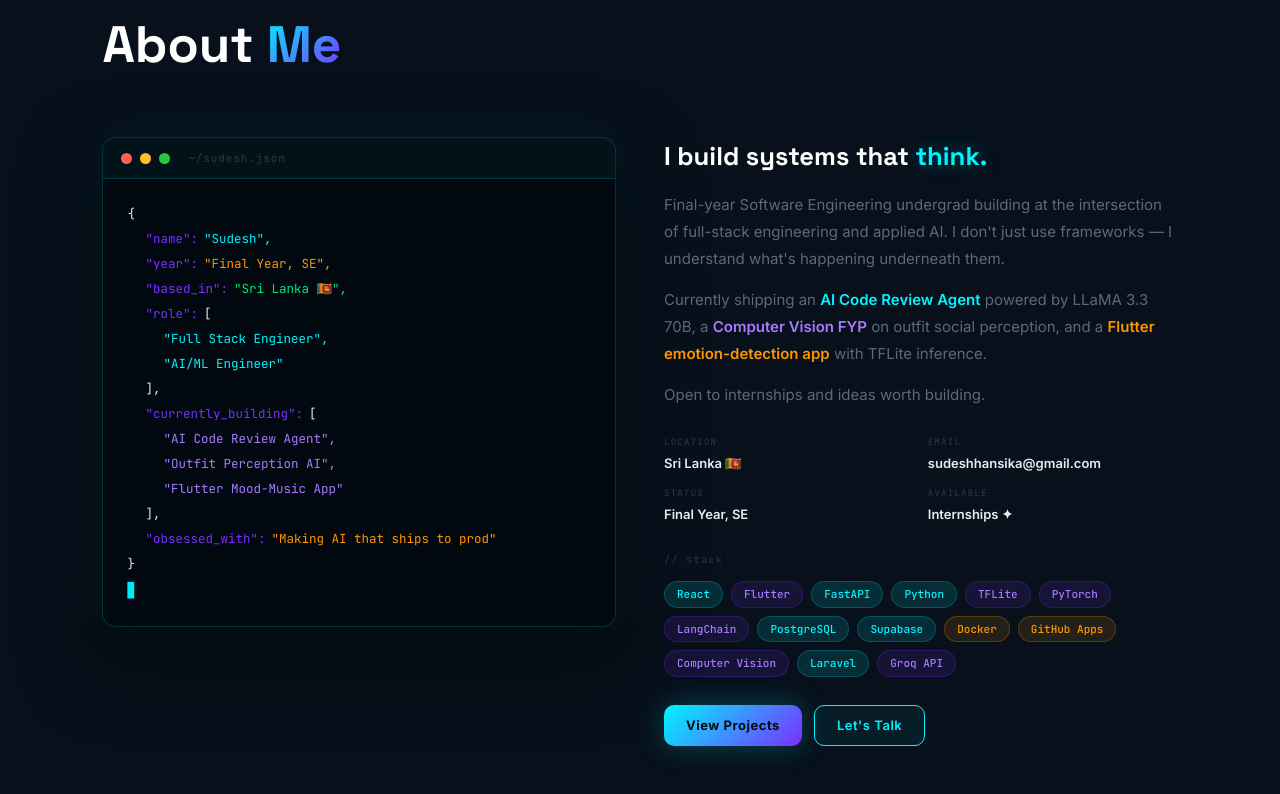
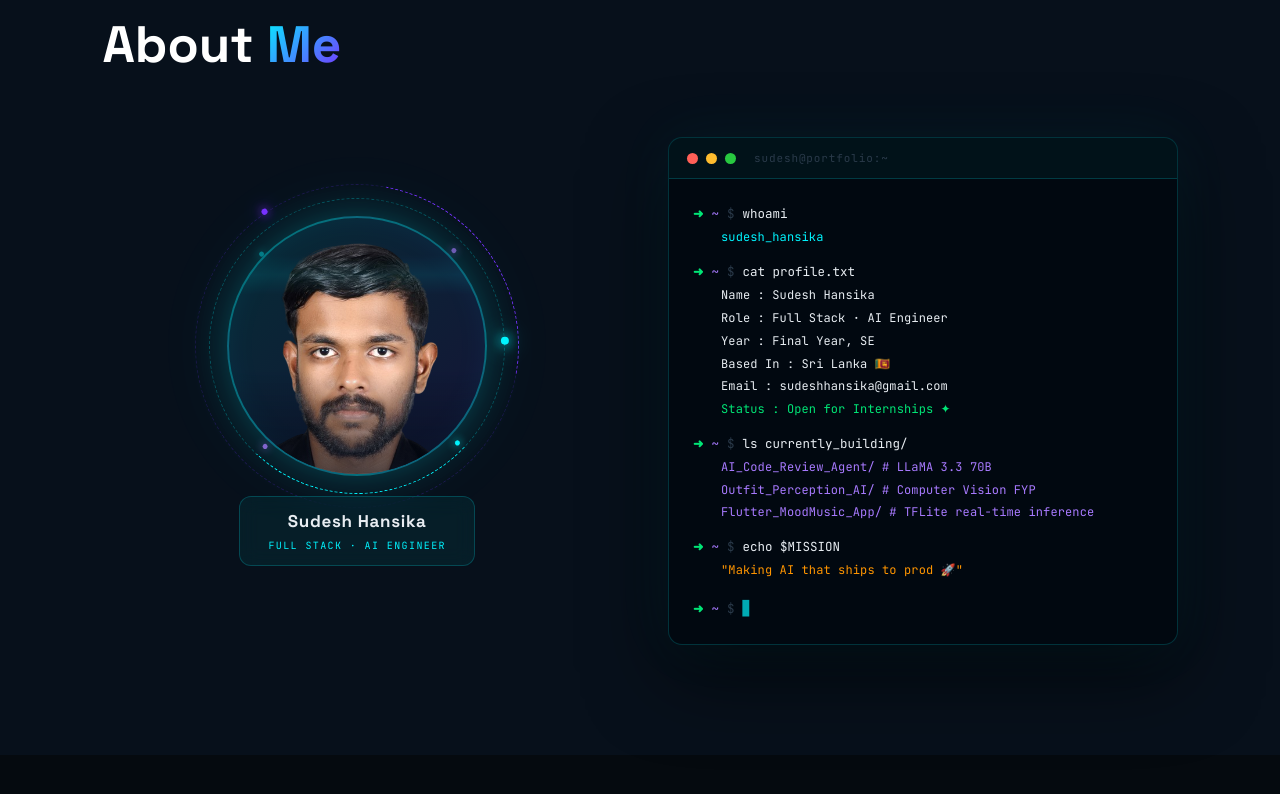
Before and after one commit to Sudesh-2002/personal-portfolio, a React (Vite) app: page / in a window 1280 px wide. Shown: the part 926-1720 px from the top of the page. Built offline with nearby package versions, Linux system fonts and the light colour scheme.

Commit message:
feat(about): redesign About section with profile image and CMD terminal

```diff
--- a/src/components/About.jsx
+++ b/src/components/About.jsx
@@ -22,82 +22,299 @@ export function SectionTitle({ label, title, titleAccent }) {
   );
 }
 
-/* ─── Animated JSON terminal ──────────────────────────────────── */
-const jsonLines = [
-  { txt: '{',                                                             indent: 0, color: '#E8EDF2' },
-  { txt: '"name":',          val: '"Sudesh"',                            indent: 1, color: '#7B2FFF', vc: '#00F5FF' },
-  { txt: '"year":',          val: '"Final Year, SE"',                    indent: 1, color: '#7B2FFF', vc: '#FF9500' },
-  { txt: '"based_in":',      val: '"Sri Lanka 🇱🇰"',                     indent: 1, color: '#7B2FFF', vc: '#00E676' },
-  { txt: '"role":',          val: null,                                   indent: 1, color: '#7B2FFF' },
-  { txt: '  "Full Stack Engineer",',                                      indent: 2, color: '#00F5FF' },
-  { txt: '  "AI/ML Engineer"',                                            indent: 2, color: '#00F5FF' },
-  { txt: '],',                                                            indent: 1, color: '#E8EDF2' },
-  { txt: '"currently_building":',  val: null,                            indent: 1, color: '#7B2FFF' },
-  { txt: '  "AI Code Review Agent",',                                     indent: 2, color: '#A87AFF' },
-  { txt: '  "Outfit Perception AI",',                                     indent: 2, color: '#A87AFF' },
-  { txt: '  "Flutter Mood-Music App"',                                    indent: 2, color: '#A87AFF' },
-  { txt: '],',                                                            indent: 1, color: '#E8EDF2' },
-  { txt: '"obsessed_with":',  val: '"Making AI that ships to prod"',      indent: 1, color: '#7B2FFF', vc: '#FF9500' },
-  { txt: '}',                                                             indent: 0, color: '#E8EDF2' },
+/* ─── CMD Terminal ────────────────────────────────────────────── */
+const cmdScript = [
+  { type: 'prompt', text: 'whoami' },
+  { type: 'output', text: 'sudesh_hansika', color: '#00F5FF' },
+  { type: 'gap' },
+  { type: 'prompt', text: 'cat profile.txt' },
+  { type: 'output', text: 'Name     :  Sudesh Hansika',        color: '#E8EDF2' },
+  { type: 'output', text: 'Role     :  Full Stack · AI Engineer', color: '#E8EDF2' },
+  { type: 'output', text: 'Year     :  Final Year, SE',         color: '#E8EDF2' },
+  { type: 'output', text: 'Based In :  Sri Lanka 🇱🇰',          color: '#E8EDF2' },
+  { type: 'output', text: 'Email    :  sudeshhansika@gmail.com', color: '#E8EDF2' },
+  { type: 'output', text: 'Status   :  Open for Internships ✦', color: '#00E676' },
+  { type: 'gap' },
+  { type: 'prompt', text: 'ls currently_building/' },
+  { type: 'output', text: 'AI_Code_Review_Agent/    # LLaMA 3.3 70B', color: '#A87AFF' },
+  { type: 'output', text: 'Outfit_Perception_AI/    # Computer Vision FYP', color: '#A87AFF' },
+  { type: 'output', text: 'Flutter_MoodMusic_App/   # TFLite real-time inference', color: '#A87AFF' },
+  { type: 'gap' },
+  { type: 'prompt', text: 'echo $MISSION' },
+  { type: 'output', text: '"Making AI that ships to prod 🚀"', color: '#FF9500' },
+  { type: 'gap' },
+  { type: 'cursor' },
 ];
 
-function JsonTerminal() {
-  const [visible, setVisible] = useState([]);
+function useTypewriter(text, startDelay, speed = 38) {
+  const [displayed, setDisplayed] = useState('');
+  useEffect(() => {
+    setDisplayed('');
+    let i = 0;
+    const t = setTimeout(() => {
+      const iv = setInterval(() => {
+        i++;
+        setDisplayed(text.slice(0, i));
+        if (i >= text.length) clearInterval(iv);
+      }, speed);
+      return () => clearInterval(iv);
+    }, startDelay);
+    return () => clearTimeout(t);
+  }, [text, startDelay, speed]);
+  return displayed;
+}
+
+function CmdLine({ item, startDelay, visible }) {
+  const typed = useTypewriter(
+    item.type === 'prompt' ? item.text : '',
+    item.type === 'prompt' ? startDelay : 0,
+    36
+  );
+
+  if (!visible) return null;
+
+  if (item.type === 'gap') return <div style={{ height: '10px' }} />;
+
+  if (item.type === 'cursor') {
+    return (
+      <div style={{ display: 'flex', alignItems: 'center', gap: '8px', marginTop: '2px' }}>
+        <span style={{ color: '#00E676', fontWeight: 700, userSelect: 'none' }}>➜</span>
+        <span style={{ color: '#A87AFF' }}>~</span>
+        <span style={{ color: 'var(--text-dim)' }}>$</span>
+        <motion.span
+          animate={{ opacity: [1, 0, 1] }}
+          transition={{ duration: 1, repeat: Infinity }}
+          style={{ color: 'var(--cyan)', fontSize: '14px' }}
+        >▋</motion.span>
+      </div>
+    );
+  }
+
+  if (item.type === 'prompt') {
+    return (
+      <div style={{ display: 'flex', alignItems: 'center', gap: '8px', flexWrap: 'wrap' }}>
+        <span style={{ color: '#00E676', fontWeight: 700, userSelect: 'none' }}>➜</span>
+        <span style={{ color: '#A87AFF' }}>~</span>
+        <span style={{ color: 'var(--text-dim)' }}>$</span>
+        <span style={{ color: '#E8EDF2' }}>{typed}</span>
+        {typed.length < item.text.length && (
+          <motion.span animate={{ opacity: [1, 0, 1] }} transition={{ duration: 0.6, repeat: Infinity }}
+            style={{ color: 'var(--cyan)', fontSize: '13px' }}>▋</motion.span>
+        )}
+      </div>
+    );
+  }
+
+  // output line
+  return (
+    <motion.div
+      initial={{ opacity: 0, x: -6 }}
+      animate={{ opacity: 1, x: 0 }}
+      transition={{ duration: 0.22 }}
+      style={{
+        paddingLeft: '28px',
+        fontFamily: 'JetBrains Mono',
+        fontSize: '12px',
+        color: item.color || '#E8EDF2',
+        lineHeight: 1.9,
+        letterSpacing: '0.01em',
+      }}
+    >
+      {item.text}
+    </motion.div>
+  );
+}
+
+function CmdTerminal() {
   const ref = useRef(null);
   const inView = useInView(ref, { once: true });
+  const [visibleCount, setVisibleCount] = useState(0);
+
+  /* Build timing: each step reveals after previous finishes */
+  const timings = (() => {
+    let t = 400;
+    return cmdScript.map((item) => {
+      const delay = t;
+      if (item.type === 'prompt') t += item.text.length * 36 + 220;
+      else if (item.type === 'output') t += 140;
+      else if (item.type === 'gap') t += 80;
+      else t += 300;
+      return delay;
+    });
+  })();
 
   useEffect(() => {
     if (!inView) return;
-    jsonLines.forEach((_, i) => {
-      setTimeout(() => setVisible(v => [...v, i]), i * 90 + 300);
+    cmdScript.forEach((_, i) => {
+      setTimeout(() => setVisibleCount(v => Math.max(v, i + 1)), timings[i]);
     });
   }, [inView]);
 
   return (
     <div ref={ref} className="terminal" style={{ width: '100%' }}>
+      {/* Title bar */}
       <div className="terminal-bar">
         <div className="terminal-dot" style={{ background: '#FF5F57' }} />
         <div className="terminal-dot" style={{ background: '#FEBC2E' }} />
         <div className="terminal-dot" style={{ background: '#28C840' }} />
         <span style={{ marginLeft: '10px', fontFamily: 'JetBrains Mono', fontSize: '11px', color: 'var(--text-dim)', letterSpacing: '0.08em' }}>
-          ~/sudesh.json
+          sudesh@portfolio:~
         </span>
       </div>
-      <div style={{ padding: '22px 24px', minHeight: '340px', fontFamily: 'JetBrains Mono', fontSize: '12.5px', lineHeight: 2 }}>
-        {jsonLines.map((line, i) => (
-          <motion.div key={i}
-            initial={{ opacity: 0, x: -8 }} animate={visible.includes(i) ? { opacity: 1, x: 0 } : {}}
-            transition={{ duration: 0.25 }}
-            style={{ paddingLeft: `${line.indent * 18}px`, display: 'flex', gap: '6px', flexWrap: 'wrap' }}>
-            <span style={{ color: line.color }}>{line.txt}</span>
-            {line.val && <span style={{ color: line.vc || '#E8EDF2' }}>{line.val}{i < jsonLines.length - 2 ? ',' : ''}</span>}
-            {line.val === null && line.txt !== '{' && line.txt !== '}' && <span style={{ color: '#E8EDF2' }}>[</span>}
-          </motion.div>
+      {/* Body */}
+      <div style={{ padding: '22px 24px', minHeight: '420px', fontFamily: 'JetBrains Mono', fontSize: '12.5px', lineHeight: 2 }}>
+        {cmdScript.map((item, i) => (
+          <CmdLine
+            key={i}
+            item={item}
+            startDelay={timings[i]}
+            visible={i < visibleCount}
+          />
         ))}
-        <motion.span animate={{ opacity: [1, 0, 1] }} transition={{ duration: 1, repeat: Infinity }}
-          style={{ fontFamily: 'JetBrains Mono', fontSize: '14px', color: 'var(--cyan)' }}>▋</motion.span>
       </div>
     </div>
   );
 }
 
-/* ─── Skill Pills ─────────────────────────────────────────────── */
-const skillPills = [
-  { label: 'React',          type: 'cyan' },
-  { label: 'Flutter',        type: 'violet' },
-  { label: 'FastAPI',        type: 'cyan' },
-  { label: 'Python',         type: 'cyan' },
-  { label: 'TFLite',         type: 'violet' },
-  { label: 'PyTorch',        type: 'violet' },
-  { label: 'LangChain',      type: 'violet' },
-  { label: 'PostgreSQL',     type: 'cyan' },
-  { label: 'Supabase',       type: 'cyan' },
-  { label: 'Docker',         type: 'amber' },
-  { label: 'GitHub Apps',    type: 'amber' },
-  { label: 'Computer Vision',type: 'violet' },
-  { label: 'Laravel',        type: 'cyan' },
-  { label: 'Groq API',       type: 'violet' },
-];
+/* ─── Profile Avatar ─────────────────────────────────────────── */
+function ProfileAvatar() {
+  return (
+    <motion.div
+      initial={{ opacity: 0, scale: 0.85 }}
+      whileInView={{ opacity: 1, scale: 1 }}
+      viewport={{ once: true }}
+      transition={{ duration: 0.9, ease: 'easeOut' }}
+      style={{ display: 'flex', flexDirection: 'column', alignItems: 'center', justifyContent: 'center', gap: '20px' }}
+    >
+      {/* Outer glow ring */}
+      <div style={{ position: 'relative', width: '260px', height: '260px' }}>
+        {/* Animated orbital ring 1 */}
+        <motion.div
+          animate={{ rotate: 360 }}
+          transition={{ duration: 14, repeat: Infinity, ease: 'linear' }}
+          style={{
+            position: 'absolute', inset: '-18px',
+            borderRadius: '50%',
+            border: '1.5px dashed rgba(0,245,255,0.25)',
+            borderTopColor: 'var(--cyan)',
+          }}
+        />
+        {/* Animated orbital ring 2 */}
+        <motion.div
+          animate={{ rotate: -360 }}
+          transition={{ duration: 20, repeat: Infinity, ease: 'linear' }}
+          style={{
+            position: 'absolute', inset: '-32px',
+            borderRadius: '50%',
+            border: '1px dashed rgba(123,47,255,0.2)',
+            borderBottomColor: '#7B2FFF',
+          }}
+        />
+        {/* Glowing dot on orbital 1 */}
+        <motion.div
+          animate={{ rotate: 360 }}
+          transition={{ duration: 14, repeat: Infinity, ease: 'linear' }}
+          style={{ position: 'absolute', inset: '-18px', borderRadius: '50%' }}
+        >
+          <div style={{
+            position: 'absolute', top: '50%', left: '-4px',
+            width: '8px', height: '8px', borderRadius: '50%',
+            background: 'var(--cyan)',
+            boxShadow: '0 0 12px var(--cyan), 0 0 24px var(--cyan)',
+            transform: 'translateY(-50%)',
+          }} />
+        </motion.div>
+        {/* Glowing dot on orbital 2 */}
+        <motion.div
+          animate={{ rotate: -360 }}
+          transition={{ duration: 20, repeat: Infinity, ease: 'linear' }}
+          style={{ position: 'absolute', inset: '-32px', borderRadius: '50%' }}
+        >
+          <div style={{
+            position: 'absolute', bottom: '50%', right: '-4px',
+            width: '6px', height: '6px', borderRadius: '50%',
+            background: '#7B2FFF',
+            boxShadow: '0 0 10px #7B2FFF, 0 0 20px #7B2FFF',
+            transform: 'translateY(50%)',
+          }} />
+        </motion.div>
+
+        {/* Avatar container */}
+        <div style={{
+          position: 'absolute', inset: 0,
+          borderRadius: '50%',
+          background: 'linear-gradient(135deg, rgba(0,245,255,0.12), rgba(123,47,255,0.12))',
+          border: '2px solid rgba(0,245,255,0.35)',
+          boxShadow: '0 0 40px rgba(0,245,255,0.2), 0 0 80px rgba(0,245,255,0.08), inset 0 0 30px rgba(0,245,255,0.06)',
+          overflow: 'hidden',
+        }}>
+          {/* Scan-line animation */}
+          <motion.div
+            animate={{ y: ['-100%', '200%'] }}
+            transition={{ duration: 3, repeat: Infinity, ease: 'linear', repeatDelay: 2 }}
+            style={{
+              position: 'absolute', left: 0, right: 0, height: '40px', zIndex: 2,
+              background: 'linear-gradient(180deg, transparent, rgba(0,245,255,0.08), transparent)',
+              pointerEvents: 'none',
+            }}
+          />
+          {/* Profile image */}
+          <img
+            src="/profile.png"
+            alt="Sudesh"
+            style={{
+              width: '100%', height: '100%',
+              objectFit: 'cover',
+              objectPosition: 'center top',
+              filter: 'brightness(1.05) contrast(1.05)',
+            }}
+          />
+          {/* Bottom gradient overlay */}
+          <div style={{
+            position: 'absolute', bottom: 0, left: 0, right: 0, height: '40%',
+            background: 'linear-gradient(0deg, rgba(5,12,26,0.65) 0%, transparent 100%)',
+          }} />
+        </div>
+
+        {/* Corner accent dots */}
+        {[45, 135, 225, 315].map((deg, i) => (
+          <motion.div
+            key={deg}
+            animate={{ opacity: [0.4, 1, 0.4] }}
+            transition={{ duration: 2, repeat: Infinity, delay: i * 0.5 }}
+            style={{
+              position: 'absolute',
+              top: '50%', left: '50%',
+              width: '5px', height: '5px', borderRadius: '50%',
+              background: i % 2 === 0 ? 'var(--cyan)' : '#A87AFF',
+              boxShadow: `0 0 8px ${i % 2 === 0 ? 'var(--cyan)' : '#A87AFF'}`,
+              transform: `rotate(${deg}deg) translateX(136px) translateY(-50%)`,
+            }}
+          />
+        ))}
+      </div>
+
+      {/* Name badge */}
+      <motion.div
+        initial={{ opacity: 0, y: 10 }}
+        whileInView={{ opacity: 1, y: 0 }}
+        viewport={{ once: true }}
+        transition={{ delay: 0.5, duration: 0.6 }}
+        style={{
+          textAlign: 'center',
+          background: 'rgba(0,245,255,0.06)',
+          border: '1px solid rgba(0,245,255,0.2)',
+          borderRadius: '12px',
+          padding: '12px 28px',
+          backdropFilter: 'blur(10px)',
+        }}
+      >
+        <div style={{ fontFamily: 'Space Grotesk', fontSize: '17px', fontWeight: 700, color: 'var(--text-b)', letterSpacing: '0.04em' }}>Sudesh Hansika</div>
+        <div style={{ fontFamily: 'JetBrains Mono', fontSize: '10px', color: 'var(--cyan)', letterSpacing: '0.14em', marginTop: '4px' }}>FULL STACK · AI ENGINEER</div>
+      </motion.div>
+    </motion.div>
+  );
+}
 
 export default function About() {
   return (
@@ -105,80 +322,23 @@ export default function About() {
       <div style={{ maxWidth: '1200px', margin: '0 auto' }}>
         <SectionTitle label="// get to know me" title="About" titleAccent="Me" />
 
-        <div style={{ display: 'grid', gridTemplateColumns: 'repeat(auto-fit, minmax(320px, 1fr))', gap: '48px', alignItems: 'start' }}>
+        <div style={{
+          display: 'grid',
+          gridTemplateColumns: 'repeat(auto-fit, minmax(300px, 1fr))',
+          gap: '56px',
+          alignItems: 'center',
+        }}>
+          {/* COL 1 — Profile Avatar */}
+          <ProfileAvatar />
 
-          {/* LEFT — JSON terminal */}
-          <motion.div initial={{ opacity: 0, x: -40 }} whileInView={{ opacity: 1, x: 0 }}
-            viewport={{ once: true }} transition={{ duration: 0.8 }}>
-            <JsonTerminal />
-          </motion.div>
-
-          {/* RIGHT — bio + pills */}
-          <motion.div initial={{ opacity: 0, x: 40 }} whileInView={{ opacity: 1, x: 0 }}
-            viewport={{ once: true }} transition={{ duration: 0.8 }}
-            style={{ display: 'flex', flexDirection: 'column', gap: '28px' }}>
-
-            <div>
-              <h3 style={{ fontFamily: 'Space Grotesk', fontSize: '1.6rem', fontWeight: 700, marginBottom: '16px' }}>
-                I build systems that{' '}
-                <span style={{ color: 'var(--cyan)', textShadow: '0 0 20px var(--cyan-glow)' }}>think.</span>
-              </h3>
-              <div style={{ display: 'flex', flexDirection: 'column', gap: '14px', color: 'var(--text-muted)', fontFamily: 'Inter', fontSize: '15px', lineHeight: 1.8 }}>
-                <p>
-                  Final-year Software Engineering undergrad building at the intersection of full-stack engineering and applied AI.
-                  I don't just use frameworks — I understand what's happening underneath them.
-                </p>
-                <p>
-                  Currently shipping an{' '}
-                  <span style={{ color: 'var(--cyan)', fontWeight: 600 }}>AI Code Review Agent</span> powered by LLaMA 3.3 70B,
-                  a{' '}
-                  <span style={{ color: '#A87AFF', fontWeight: 600 }}>Computer Vision FYP</span> on outfit social perception,
-                  and a{' '}
-                  <span style={{ color: 'var(--amber)', fontWeight: 600 }}>Flutter emotion-detection app</span> with TFLite inference.
-                </p>
-                <p>
-                  Open to internships and ideas worth building.
-                </p>
-              </div>
-            </div>
-
-            {/* Info grid */}
-            <div style={{ display: 'grid', gridTemplateColumns: '1fr 1fr', gap: '14px' }}>
-              {[
-                { label: 'Location', value: 'Sri Lanka 🇱🇰' },
-                { label: 'Email', value: 'sudeshhansika@gmail.com' },
-                { label: 'Status', value: 'Final Year, SE' },
-                { label: 'Available', value: 'Internships ✦' },
-              ].map(({ label, value }) => (
-                <div key={label}>
-                  <div style={{ fontFamily: 'JetBrains Mono', fontSize: '9px', color: 'var(--text-dim)', letterSpacing: '0.14em', textTransform: 'uppercase', marginBottom: '4px' }}>{label}</div>
-                  <div style={{ fontFamily: 'Inter', fontSize: '13px', fontWeight: 600, color: 'var(--text-b)' }}>{value}</div>
-                </div>
-              ))}
-            </div>
-
-            {/* Skill pills */}
-            <div>
-              <div style={{ fontFamily: 'JetBrains Mono', fontSize: '10px', color: 'var(--text-dim)', letterSpacing: '0.14em', marginBottom: '14px' }}>// stack</div>
-              <div style={{ display: 'flex', flexWrap: 'wrap', gap: '8px' }}>
-                {skillPills.map(({ label, type }, i) => (
-                  <motion.span key={label}
-                    className={`pill${type === 'violet' ? ' pill-violet' : type === 'amber' ? ' pill-amber' : ''}`}
-                    initial={{ opacity: 0, scale: 0.8 }}
-                    whileInView={{ opacity: 1, scale: 1 }}
-                    viewport={{ once: true }}
-                    transition={{ delay: i * 0.04 }}
-                    whileHover={{ scale: 1.1 }}>
-                    {label}
-                  </motion.span>
-                ))}
-              </div>
-            </div>
-
-            <div style={{ display: 'flex', gap: '12px', flexWrap: 'wrap' }}>
-              <a href="#projects" className="btn-solid-cyan" style={{ fontSize: '13px', padding: '10px 22px' }}>View Projects</a>
-              <a href="#contact" className="btn-cyan" style={{ fontSize: '13px', padding: '10px 22px' }}>Let's Talk</a>
-            </div>
+          {/* COL 2 — CMD Terminal */}
+          <motion.div
+            initial={{ opacity: 0, x: 40 }}
+            whileInView={{ opacity: 1, x: 0 }}
+            viewport={{ once: true }}
+            transition={{ duration: 0.8, delay: 0.15 }}
+          >
+            <CmdTerminal />
           </motion.div>
         </div>
       </div>
--- a/src/components/Skills.jsx
+++ b/src/components/Skills.jsx
@@ -55,7 +55,6 @@ const categories = [
       { name: 'MySQL',      icon: 'mysql/mysql-original.svg' },
       { name: 'Supabase',   icon: 'supabase/supabase-original.svg' },
       { name: 'Firebase',   icon: 'firebase/firebase-original.svg' },
-      { name: 'Redis',      icon: 'redis/redis-original.svg' },
       { name: 'MongoDB',    icon: 'mongodb/mongodb-original.svg' },
     ],
   },
```
Also changed, not shown: public/profile.png.
